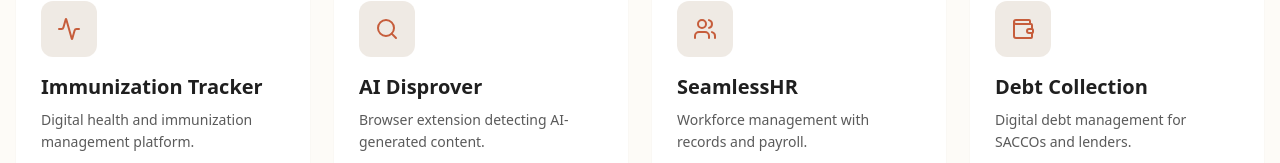
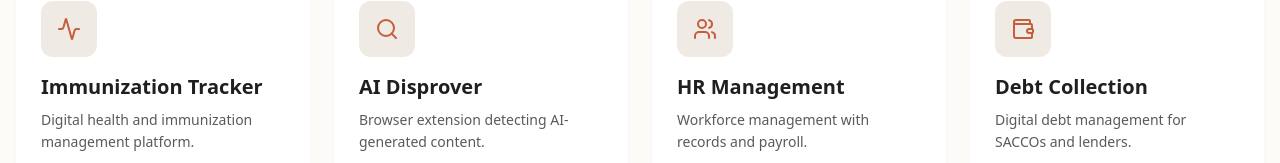
Before and after one commit to KenTuei/casa-africa, a React (Vite) app: page /products in a window 1280 px wide. Shown: the part 447-610 px from the top of the page. Built offline with nearby package versions, Linux system fonts and the light colour scheme.

Commit message:
Rename SeamlessHR product to HR Management

```diff
--- a/src/data/products.tsx
+++ b/src/data/products.tsx
@@ -61,8 +61,8 @@
         icon: <Search className="w-6 h-6" />,
     },
     {
-        id: 'seamless-hr',
-        name: 'SeamlessHR',
+        id: 'hr-management',
+        name: 'HR Management',
         category: 'HR Management',
         shortDescription: 'Workforce management with records and payroll.',
         fullDescription: 'A workforce and human resource management system adapted for African SMEs and institutions. Features include employee records, payroll integration readiness, leave management, performance tracking, and compliance support.',
```
